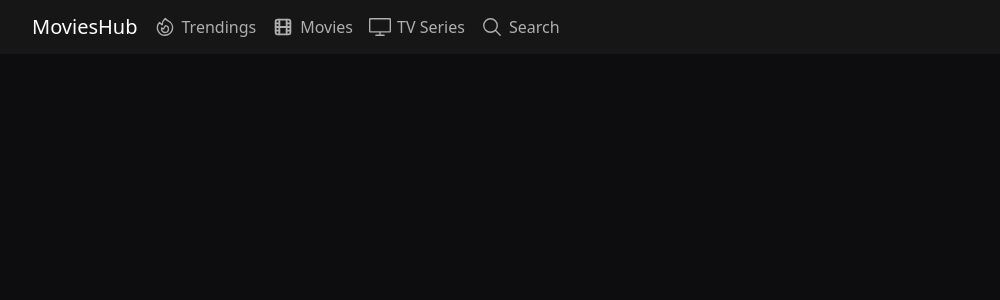
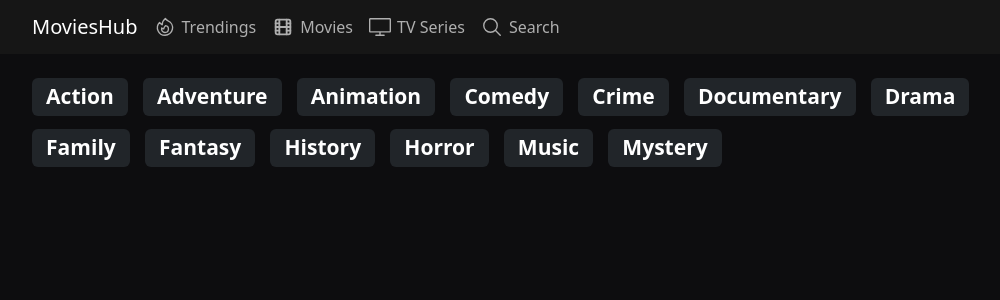
Before and after one commit to olamide234/movieApp, a React (Create React App) app: page /movies in a window 1280 px wide. Shown: the top 300 px of the page, without its empty margins (108-1108 px from the left). Built offline with nearby package versions, Linux system fonts and the light colour scheme.

Commit message:
filter button reusable component

```diff
--- /dev/null
+++ b/src/components/FilterButton.jsx
@@ -0,0 +1,9 @@
+import React from "react";
+
+export default function FilterButton({ actionText }) {
+  return (
+    <button className="bg-gray-bg text-white capitalize text-[calc(0.75*(1.3rem+0.6vw))] xl:text-[1.315rem] font-bold whitespace-nowrap rounded-md mb-2 py-[0.4rem] px-[0.88rem] leading-[1.2]">
+      {actionText}
+    </button>
+  );
+}
--- a/src/components/Movies.jsx
+++ b/src/components/Movies.jsx
@@ -1,9 +1,33 @@
-import React from 'react'
+import React from "react";
+import Container from "./Container";
+import FilterButton from "./FilterButton";
+
+const actionTextList = [
+  "Action",
+  "Adventure",
+  "Animation",
+  "comedy",
+  "Crime",
+  "Documentary",
+  "Drama",
+  "Family",
+  "Fantasy",
+  "History",
+  "Horror",
+  "Music",
+  "Mystery",
+];
 
 export default function Movies() {
-    return (
-        <div>
-
-        </div>
-    )
+  return (
+    <Container>
+      <div className="flex flex-wrap gap-y-[0.313rem] gap-x-[0.94rem]">
+        {actionTextList.map((actionText, index) => (
+          <FilterButton key={index} actionText={actionText} />
+        ))}
+      </div>
+      <div></div>
+      <div></div>
+    </Container>
+  );
 }
--- a/src/components/Trendings.jsx
+++ b/src/components/Trendings.jsx
@@ -1,35 +1,9 @@
 import React from "react";
 import Container from "./Container";
-
-const actionTextList = [
-  "Action",
-  "Adventure",
-  "Animation",
-  "comedy",
-  "Crime",
-  "Documentary",
-  "Drama",
-  "Family",
-  "Fantasy",
-  "History",
-  "Horror",
-  "Music",
-  "Mystery",
-];
 
 export default function Trendings() {
   return (
     <Container>
-      <div className="flex flex-wrap gap-y-[0.313rem] gap-x-[0.94rem]">
-        {actionTextList.map((actionText, index) => (
-          <button
-            key={index}
-            className="bg-gray-bg text-white capitalize text-[calc(0.75*(1.3rem+0.6vw))] xl:text-[1.315rem] font-bold leading-4 whitespace-nowrap rounded-md mb-2 py-2 px-[0.88rem] leading-[1.2]"
-          >
-            {actionText}
-          </button>
-        ))}
-      </div>
       <div></div>
       <div></div>
     </Container>
```
